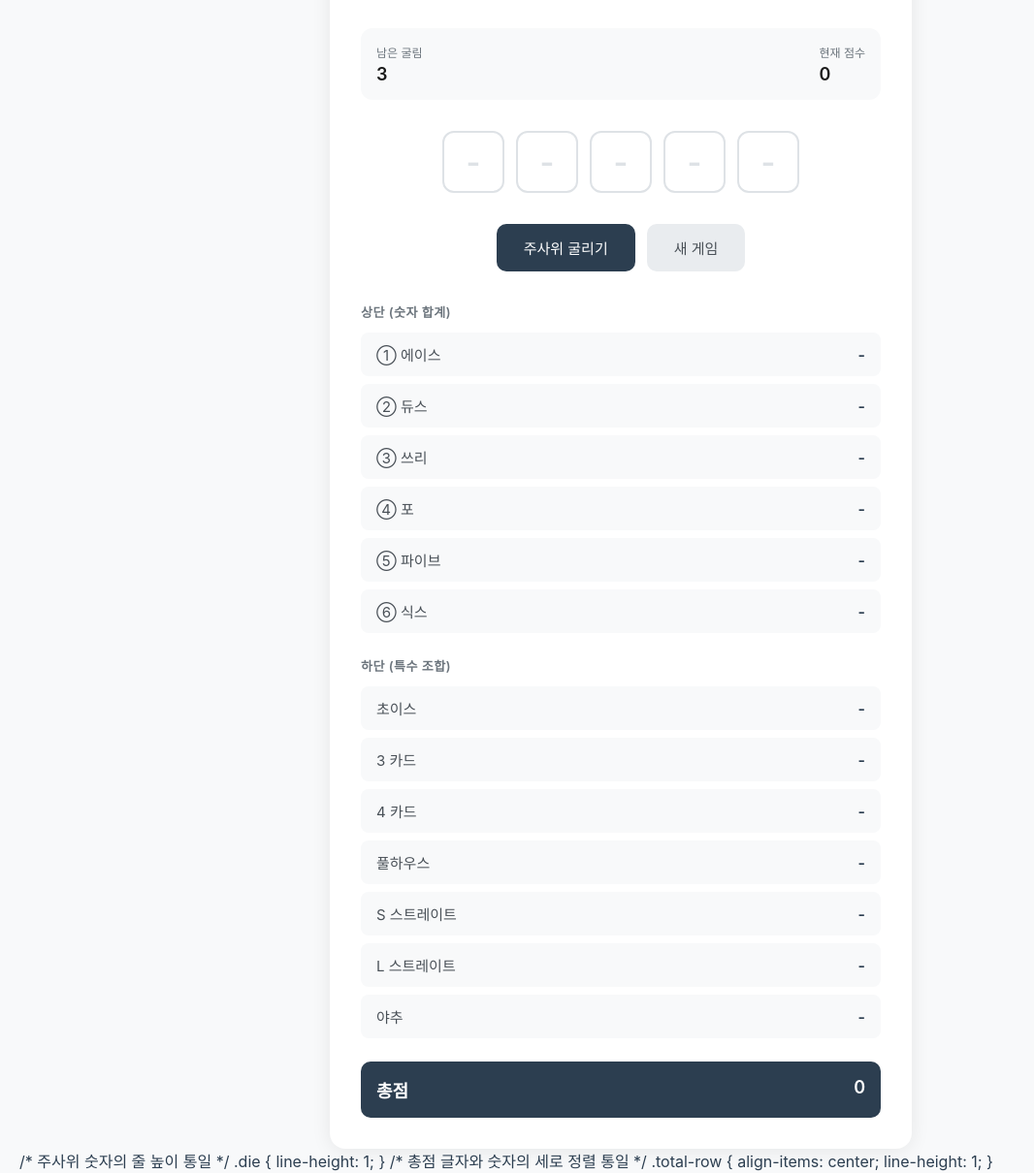
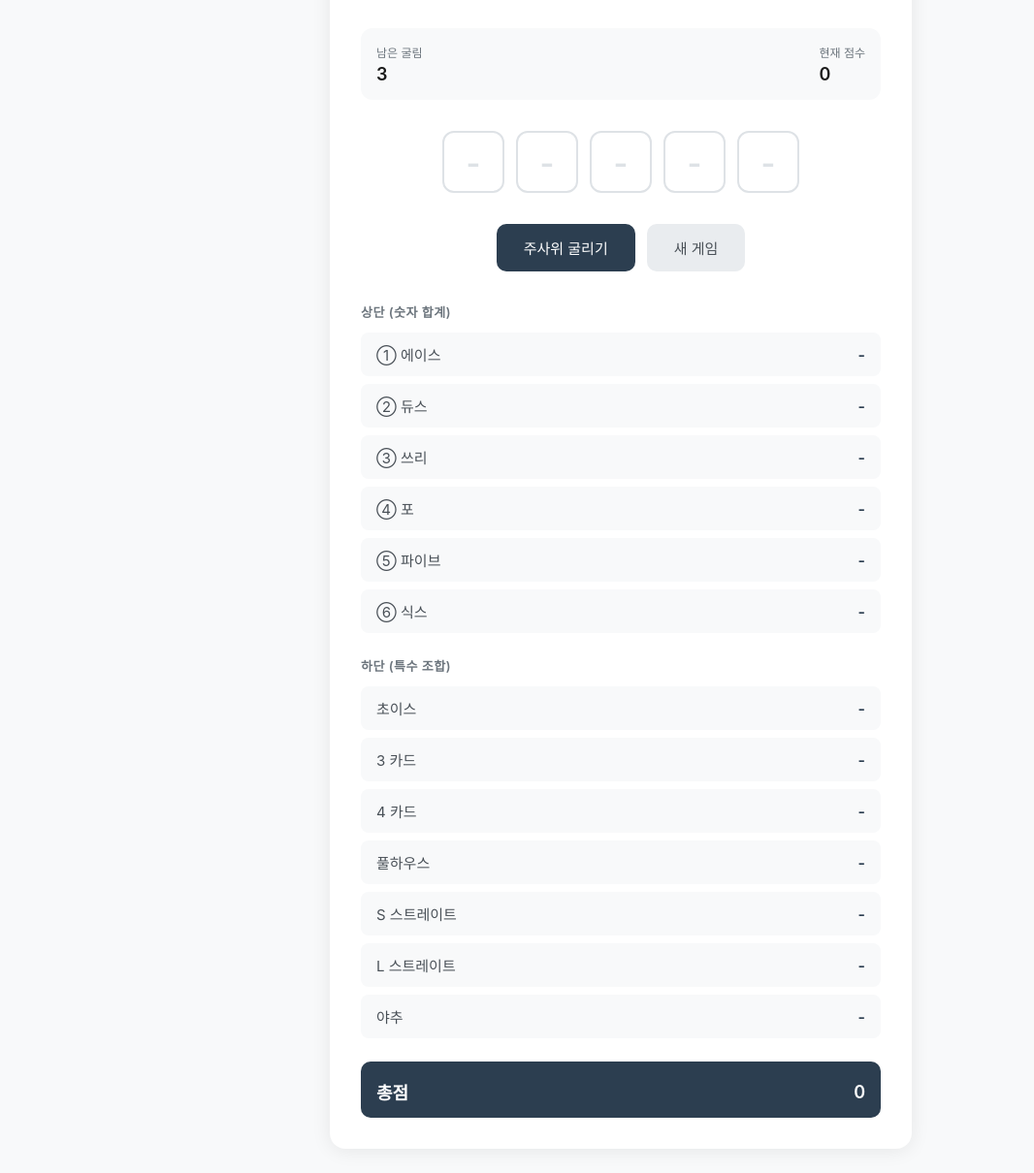
Before and after one commit to uuunnnaaa/yatzy, a plain HTML site: page index.html in a window 1280 px wide. Shown: the part 95-1305 px from the top of the page at 97% size, without its empty margins (0-1066 px from the left). Drawn offline with Linux system fonts and the light colour scheme.

Commit message:
Update index.html

```diff
--- a/index.html
+++ b/index.html
@@ -327,6 +327,23 @@ button:disabled {
     .btn-modal-secondary {
         width: 100%;
     }
+}
+        /* 주사위 크기는 유지하고 숫자 위치를 아래로 보정 */
+.die {
+    line-height: 1;
+    padding-top: 4px;
+}
+
+/* 총점 영역의 기존 줄 높이 유지 */
+.total-row {
+    align-items: center;
+    line-height: normal;
+}
+
+/* 총점 글자와 숫자만 아래로 이동 */
+.total-row > span {
+    position: relative;
+    top: 2px;
 }
     </style>
 </head>
@@ -668,14 +685,3 @@ function resetGame() {
 </script>
 </body>
 </html>
-
-/* 주사위 숫자의 줄 높이 통일 */
-.die {
-    line-height: 1;
-}
-
-/* 총점 글자와 숫자의 세로 정렬 통일 */
-.total-row {
-    align-items: center;
-    line-height: 1;
-}
```
